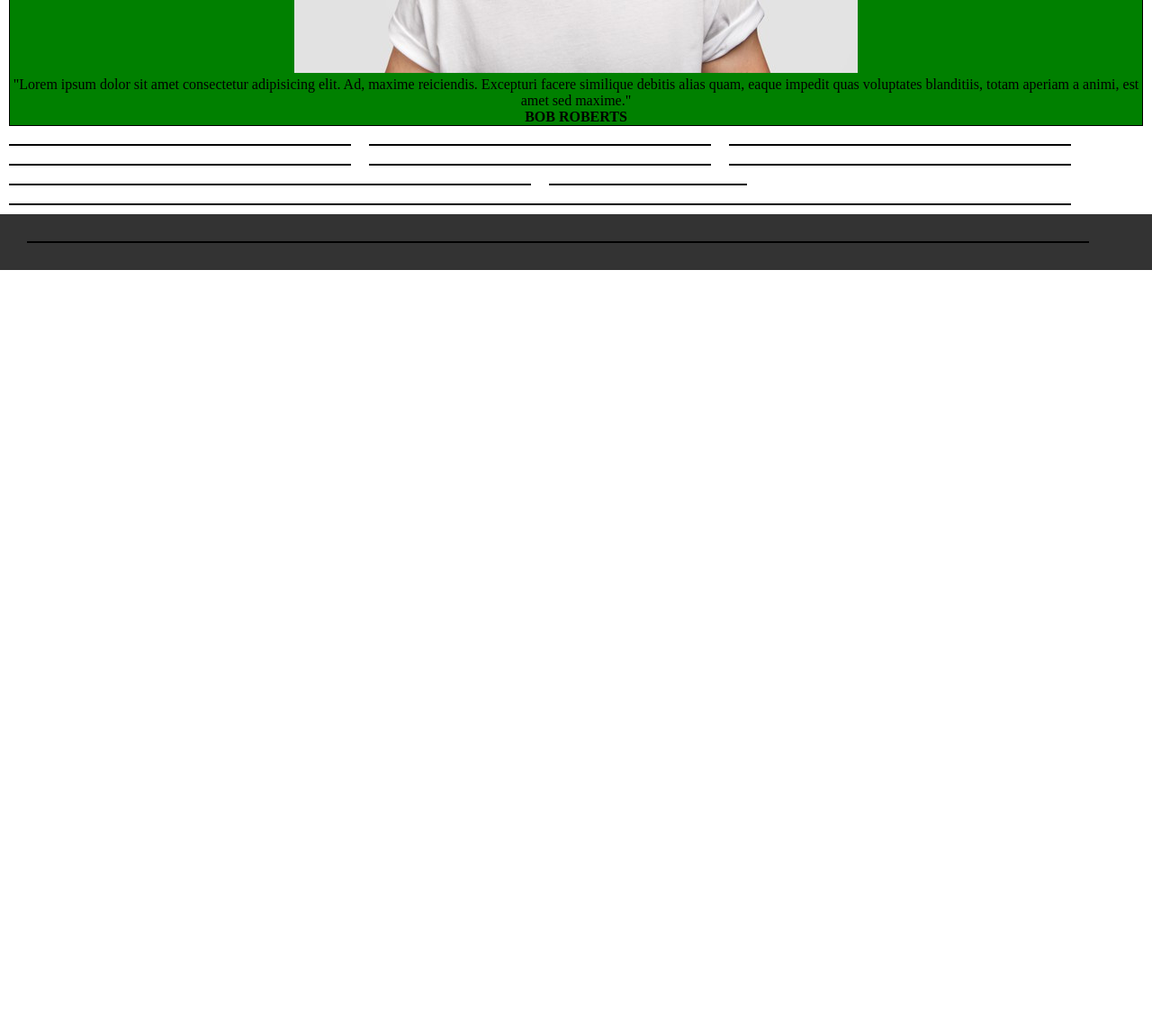
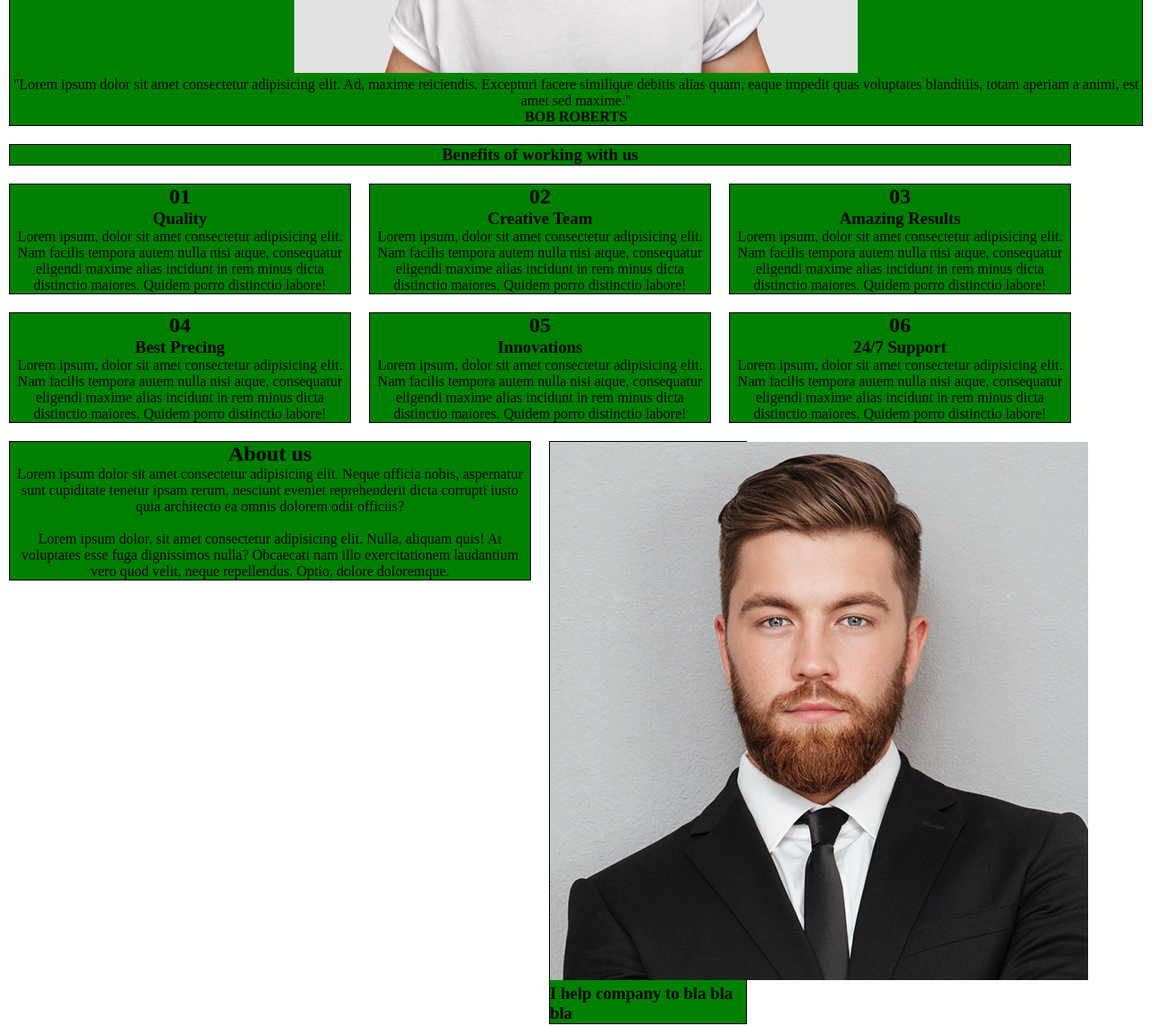
Before and after one commit to EndriuK/htmlcss-responsive-layout, a plain HTML site: page index.html in a window 1280 px wide. Shown: the part 3319-4459 px from the top of the page at 90% size. Before the commit the page ends 3619 px from the top, so only its background shows below. Drawn offline with Linux system fonts and the light colour scheme.

Commit message:
[UPD] ending main section

```diff
--- a/index.html
+++ b/index.html
@@ -180,34 +180,63 @@
         <div id="benefits-of-working">
             <div class="container">
                 <div class="row">
-                    <div class="col-33">
-                        <div class="content">
-
+                    <div class="col-100">
+                        <div class="content text-center">
+                            <h3>Benefits of working with us</h3>
                         </div>
                     </div>
                     <div class="col-33">
-                        <div class="content">
-
+                        <div class="content text-center">
+                            <h2>01</h2>
+                            <h3><strong>Quality</strong></h3>
+                            <p>Lorem ipsum, dolor sit amet consectetur adipisicing elit. Nam facilis tempora autem nulla
+                                nisi atque, consequatur eligendi maxime alias incidunt in rem minus dicta distinctio
+                                maiores. Quidem porro distinctio labore!</p>
                         </div>
                     </div>
                     <div class="col-33">
-                        <div class="content">
-
+                        <div class="content text-center">
+                            <h2>02</h2>
+                            <h3><strong>Creative Team</strong></h3>
+                            <p>Lorem ipsum, dolor sit amet consectetur adipisicing elit. Nam facilis tempora autem nulla
+                                nisi atque, consequatur eligendi maxime alias incidunt in rem minus dicta distinctio
+                                maiores. Quidem porro distinctio labore!</p>
                         </div>
                     </div>
                     <div class="col-33">
-                        <div class="content">
-
+                        <div class="content text-center">
+                            <h2>03</h2>
+                            <h3><strong>Amazing Results</strong></h3>
+                            <p>Lorem ipsum, dolor sit amet consectetur adipisicing elit. Nam facilis tempora autem nulla
+                                nisi atque, consequatur eligendi maxime alias incidunt in rem minus dicta distinctio
+                                maiores. Quidem porro distinctio labore!</p>
                         </div>
                     </div>
                     <div class="col-33">
-                        <div class="content">
-
+                        <div class="content text-center">
+                            <h2>04</h2>
+                            <h3><strong>Best Precing</strong></h3>
+                            <p>Lorem ipsum, dolor sit amet consectetur adipisicing elit. Nam facilis tempora autem nulla
+                                nisi atque, consequatur eligendi maxime alias incidunt in rem minus dicta distinctio
+                                maiores. Quidem porro distinctio labore!</p>
                         </div>
                     </div>
                     <div class="col-33">
-                        <div class="content">
-
+                        <div class="content text-center">
+                            <h2>05</h2>
+                            <h3><strong>Innovations</strong></h3>
+                            <p>Lorem ipsum, dolor sit amet consectetur adipisicing elit. Nam facilis tempora autem nulla
+                                nisi atque, consequatur eligendi maxime alias incidunt in rem minus dicta distinctio
+                                maiores. Quidem porro distinctio labore!</p>
+                        </div>
+                    </div>
+                    <div class="col-33">
+                        <div class="content text-center">
+                            <h2>06</h2>
+                            <h3><strong>24/7 Support</strong></h3>
+                            <p>Lorem ipsum, dolor sit amet consectetur adipisicing elit. Nam facilis tempora autem nulla
+                                nisi atque, consequatur eligendi maxime alias incidunt in rem minus dicta distinctio
+                                maiores. Quidem porro distinctio labore!</p>
                         </div>
                     </div>
                 </div>
@@ -217,13 +246,23 @@
             <div class="container">
                 <div class="row">
                     <div class="col-80">
-                        <div class="content">
-
+                        <div class="content text-center">
+                            <h2><strong>About us</strong></h2>
+                            <p>Lorem ipsum dolor sit amet consectetur adipisicing elit. Neque officia nobis, aspernatur
+                                sunt cupiditate tenetur ipsam rerum, nesciunt eveniet reprehenderit dicta corrupti iusto
+                                quia architecto ea omnis dolorem odit officiis?</p>
+                            <br>
+                            <p>
+                                Lorem ipsum dolor, sit amet consectetur adipisicing elit. Nulla, aliquam quis! At
+                                voluptates esse fuga dignissimos nulla? Obcaecati nam illo exercitationem laudantium
+                                vero quod velit, neque repellendus. Optio, dolore doloremque.
+                            </p>
                         </div>
                     </div>
                     <div class="col-20">
                         <div class="content">
-
+                            <img src="./img/about.jpg" alt="">
+                            <h3><strong>I help company to bla bla bla</strong></h3>
                         </div>
                     </div>
                 </div>
@@ -233,8 +272,16 @@
             <div class="container">
                 <div class="row">
                     <div class="col-100">
-                        <div class="content">
-
+                        <div class="content text-center">
+                            <span>Get Started</span>
+                            <h2><strong>Simple, Trasparent pricing</strong></h2>
+                            <h2><strong>It's Free!</strong></h2>
+                            <p>We're still in beta and we will be for awhile. As we add more functionality, we'll look
+                                into other plans whith more controls.</p>
+                            <button>
+                                Get Started
+                            </button>
+                            <p>Copyright 2021 Boolean &dot; Classe XX &dot; Privacy policy</p>
                         </div>
                     </div>
                 </div>
```
